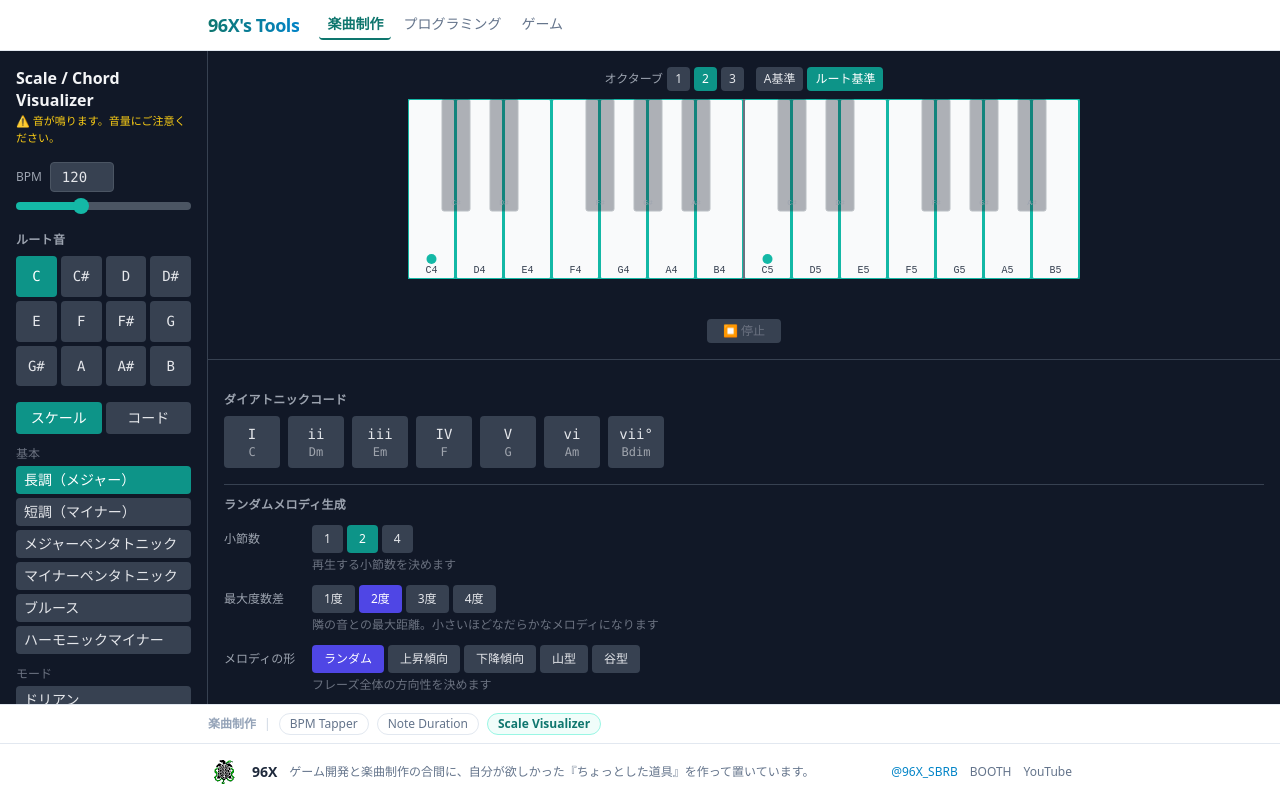
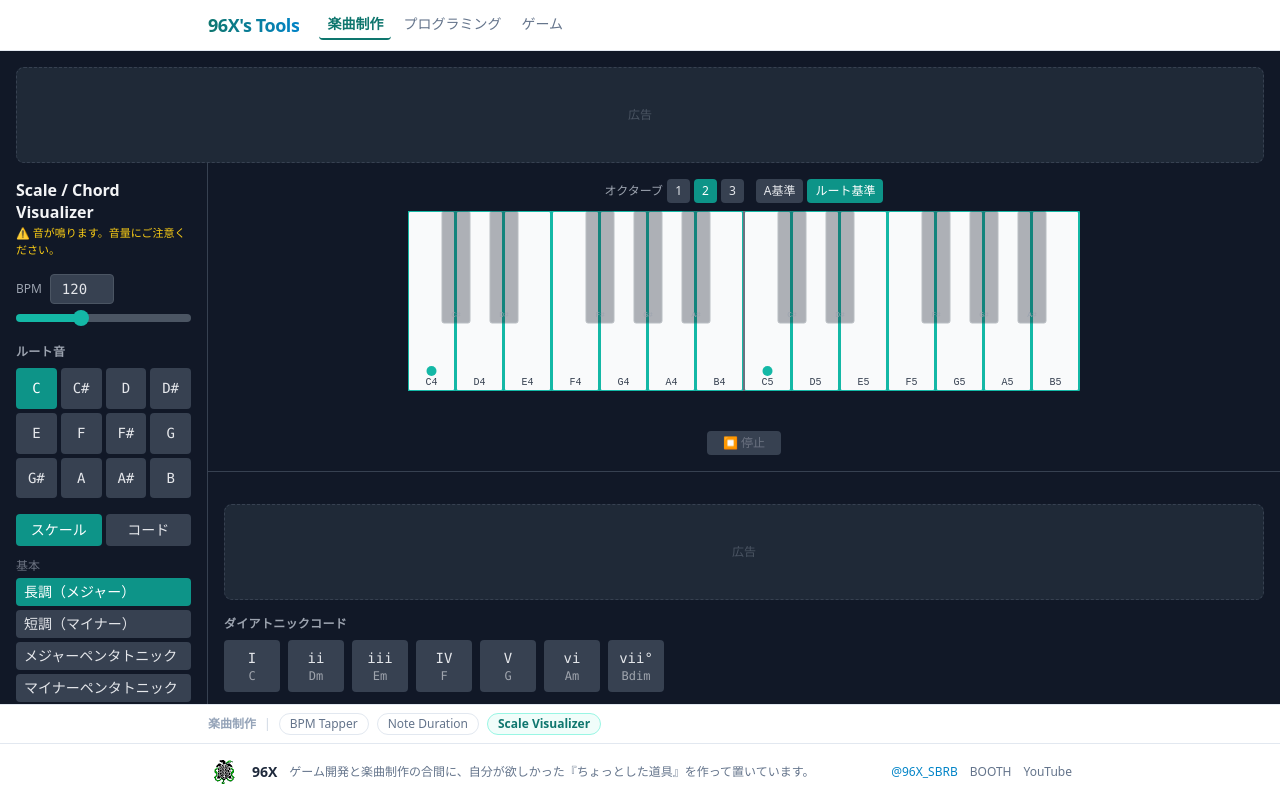
Before and after one commit to kuroto-96X/Utilities-Svelte, a SvelteKit app: page /music/scale-visualizer in a window 1280 px wide. Built offline with nearby package versions, Linux system fonts and the light colour scheme.

Commit message:
fix: スケールビジュアライザーの広告スロットにスタイルを追加して表示されるように修正

```diff
--- a/src/routes/music/scale-visualizer/+page.svelte
+++ b/src/routes/music/scale-visualizer/+page.svelte
@@ -272,7 +272,7 @@
 
 <!-- ページ全体 -->
 <div class="bg-gray-900 text-gray-100 min-h-screen sm:min-h-0 sm:h-full sm:overflow-hidden sm:flex sm:flex-col p-4 sm:p-0">
-  <div class="ad-slot--top"></div>
+  <div class="ad-slot ad-slot--top flex h-24 items-center justify-center rounded-lg border border-dashed border-gray-700 bg-gray-800 text-xs text-gray-600 mx-4 mt-4 sm:mx-4 sm:mt-4">広告</div>
 
   <!-- スマホ用: 鍵盤スクロールアウト時のみ表示する fixed sticky bar -->
   {#if !keyboardVisible}
@@ -380,7 +380,7 @@
         {/if}
       </div>
 
-      <div class="ad-slot--in-content"></div>
+      <div class="ad-slot ad-slot--in-content flex h-24 items-center justify-center rounded-lg border border-dashed border-gray-700 bg-gray-800 text-xs text-gray-600">広告</div>
 
       <!-- ダイアトニックコード -->
       {#if diatonicChords}
@@ -421,7 +421,7 @@
         </div>
       {/if}
 
-      <div class="ad-slot--before-description"></div>
+      <div class="ad-slot ad-slot--before-description flex h-24 items-center justify-center rounded-lg border border-dashed border-gray-700 bg-gray-800 text-xs text-gray-600">広告</div>
 
       <!-- 説明文 -->
       <div class="mt-4 space-y-4 text-sm text-gray-400 border-t border-gray-700 pt-6">
```
